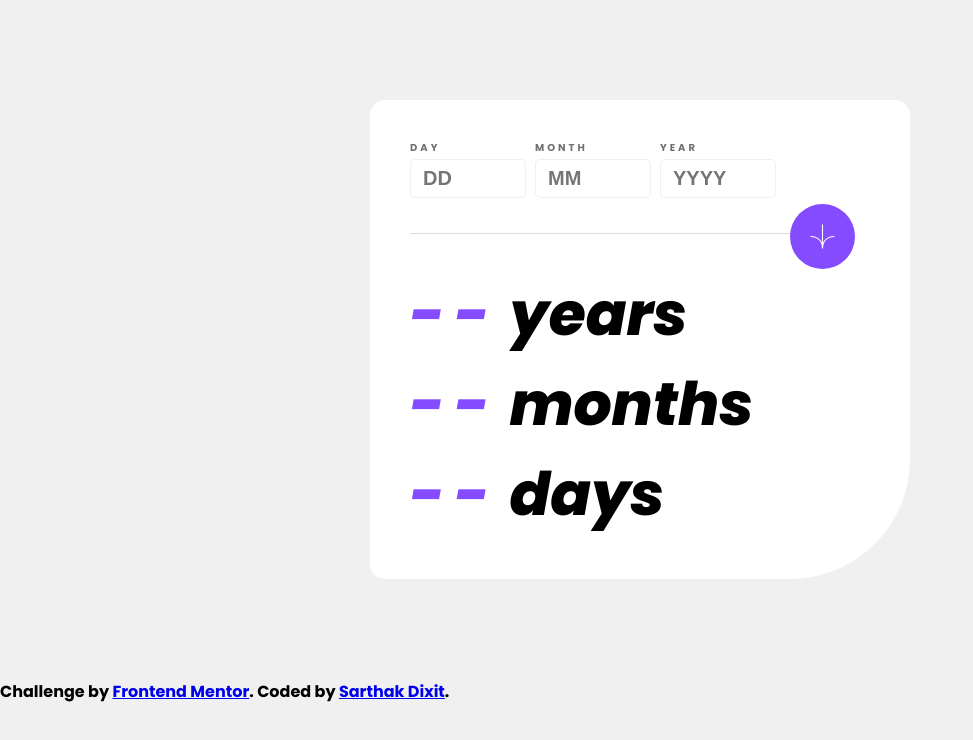
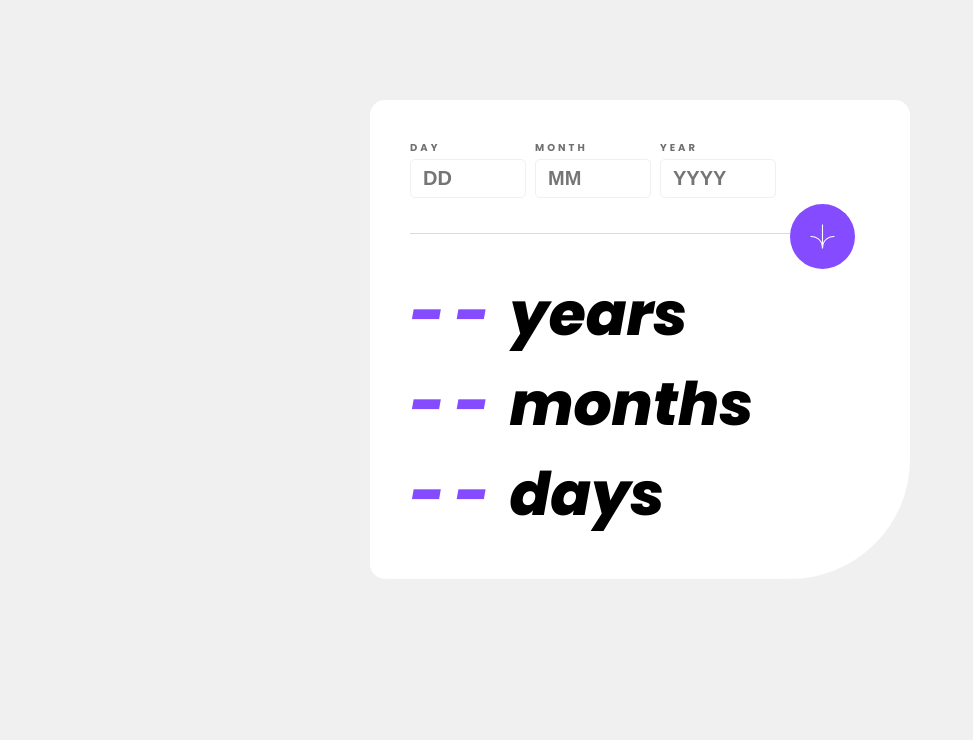
Before and after one commit to Sandesh3456/Agecalc, a plain HTML site: page index.html in a window 1280 px wide. Shown: the whole page, without its empty margins (0-973 px from the left). Drawn offline with Linux system fonts and the light colour scheme.

Commit message:
Update index.html

```diff
--- a/index.html
+++ b/index.html
@@ -63,11 +63,6 @@
   </div>
 
 
-
-  <div class="attribution">
-    Challenge by <a href="https://www.frontendmentor.io?ref=challenge" target="_blank">Frontend Mentor</a>.
-    Coded by <a href="https://github.com/sarthakdixit2003">Sarthak Dixit</a>.
-  </div>
   <script src="calculate.js"></script>
 </body>
 </html>
```
